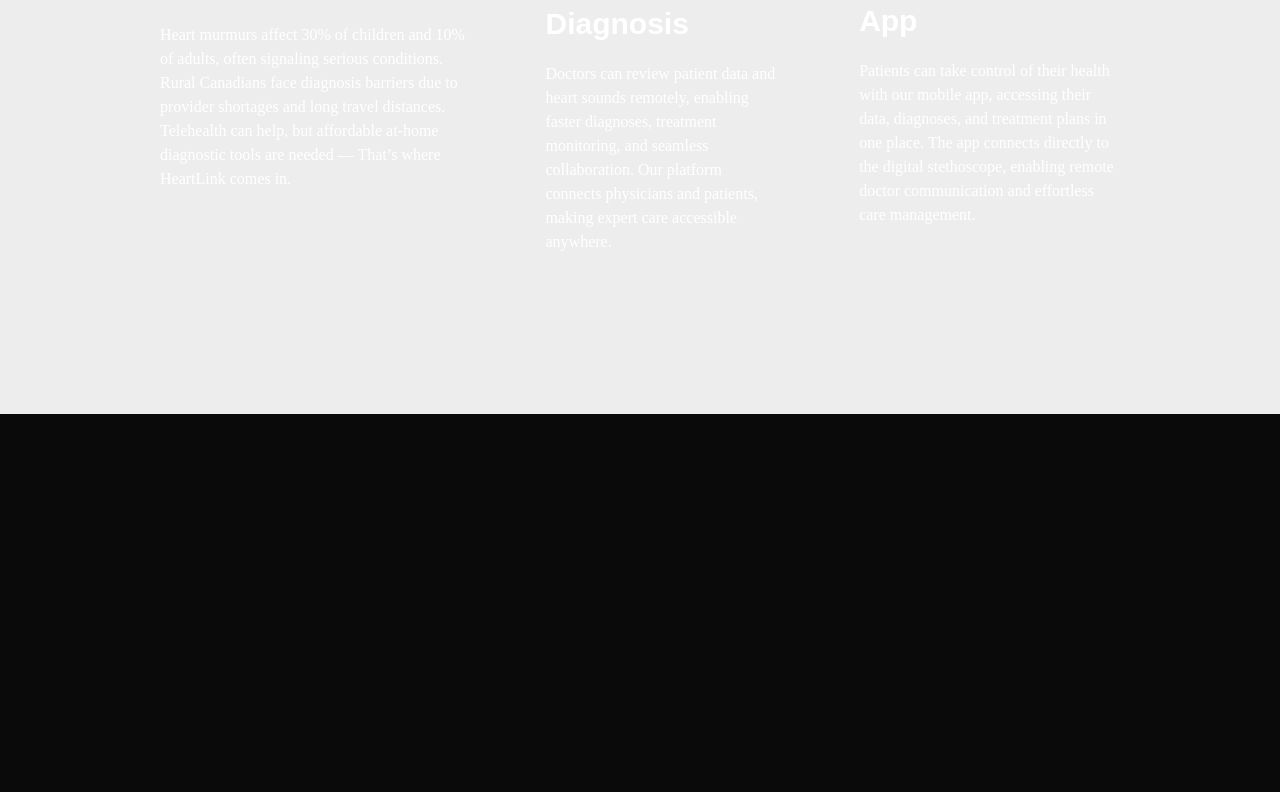
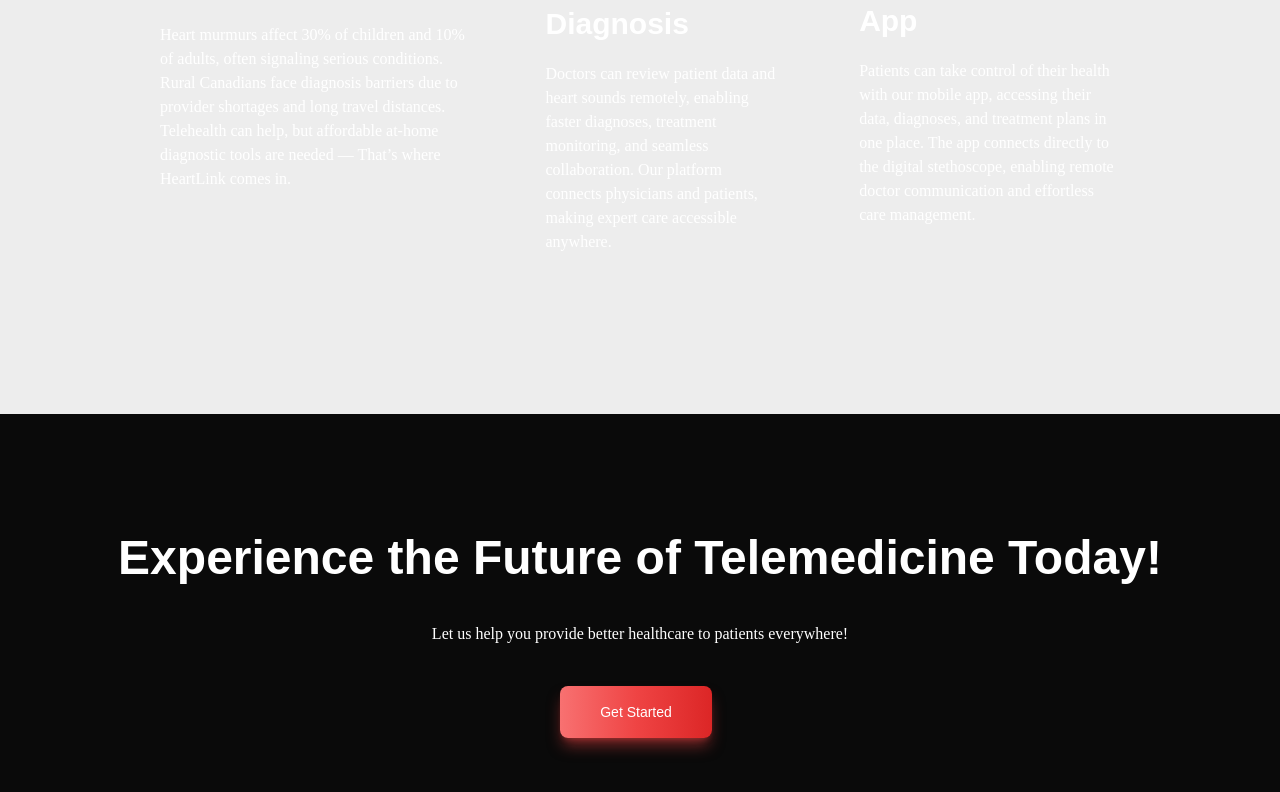
Before and after one commit to sunb26/Digital-Stethoscope, a Next.js app in the folder web/: page / in a window 1280 px wide. Shown: the part 1634-2426 px from the top of the page. Before the commit the page ends 2048 px from the top, so only its background shows below. Built offline with nearby package versions, Linux system fonts and the light colour scheme.

Commit message:
web: add getting started section

```diff
--- a/web/app/page.tsx
+++ b/web/app/page.tsx
@@ -1,6 +1,7 @@
 // import Image from "next/image";
 import { Hero } from "@/components/hero";
 import { About } from "@/components/about";
+import { GettingStarted } from "@/components/getting_started";
 
 export default function Home() {
   return (
@@ -12,6 +13,9 @@ export default function Home() {
         <section>
           <About />
         </section>
+        <section>
+          <GettingStarted />
+        </section>
       </div>
     </main>
   );
--- /dev/null
+++ b/web/components/getting_started.tsx
@@ -0,0 +1,18 @@
+export const GettingStarted = () => {
+  return (
+    <div className="flex flex-col items-center gap-10 p-20">
+      <h1 className="text-5xl font-[Playfair Display SC] font-bold">
+        Experience the Future of Telemedicine Today!
+      </h1>
+      <p className="font-[Syne]">
+        Let us help you provide better healthcare to patients everywhere!
+      </p>
+      <button
+        type="button"
+        className="text-white bg-gradient-to-r from-red-400 via-red-500 to-red-600 hover:bg-gradient-to-br focus:ring-4 focus:outline-none focus:ring-red-300 dark:focus:ring-red-800 shadow-lg shadow-red-500/50 dark:shadow-lg dark:shadow-red-800/80 font-medium rounded-lg text-sm px-10 py-4 text-center me-2 mb-2"
+      >
+        Get Started
+      </button>
+    </div>
+  );
+};
```
